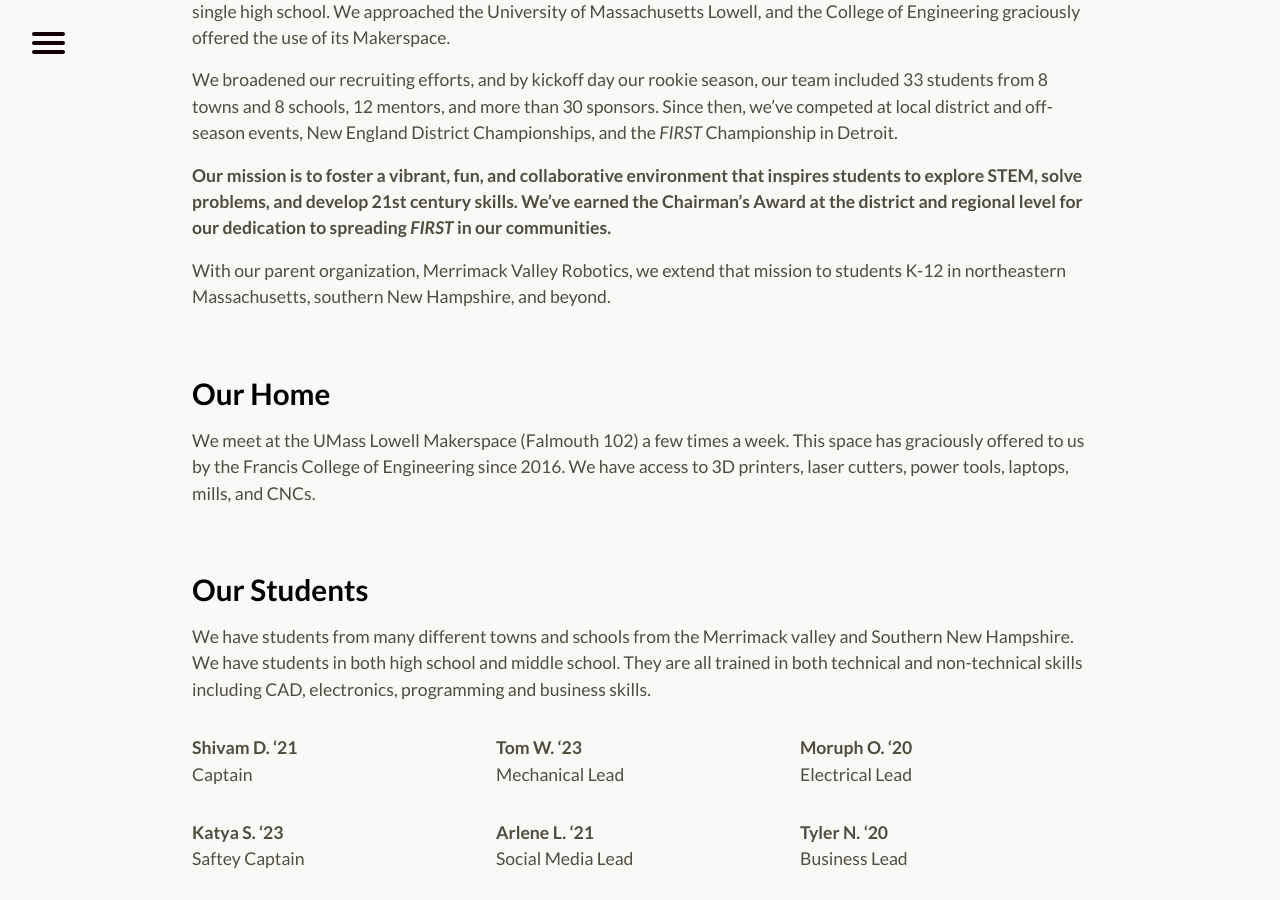
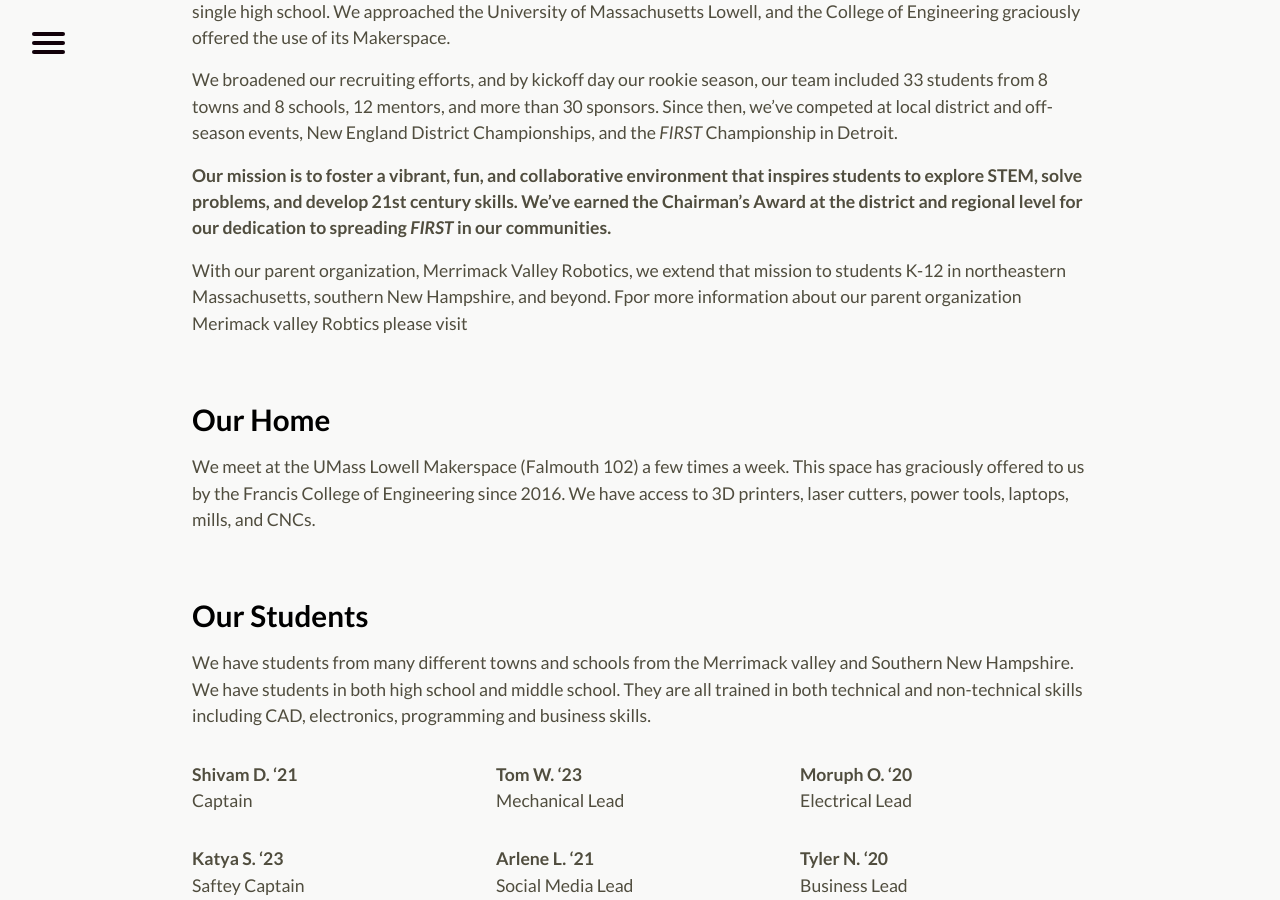
Before and after one commit to perSEVERE-5962/frc5962, a Jekyll site: the page built from about.md, in a window 1280 px wide and 900 px high, scrolled down 764 px. Built offline with Jekyll 4.4.1, drawn with Linux system fonts in a browser that asks for light colours.

Commit message:
Updated About

```diff
--- a/about.md
+++ b/about.md
@@ -15,7 +15,7 @@
 
 **Our mission is to foster a vibrant, fun, and collaborative environment that inspires students to explore STEM, solve problems, and develop 21st century skills. We've earned the Chairman's Award at the district and regional level for our dedication to spreading *FIRST* in our communities.**
 
-With our parent organization, Merrimack Valley Robotics, we extend that mission to students K-12 in northeastern Massachusetts, southern New Hampshire, and beyond.
+With our parent organization, Merrimack Valley Robotics, we extend that mission to students K-12 in northeastern Massachusetts, southern New Hampshire, and beyond. Fpor more information about our parent organization Merimack valley Robtics please visit
 
 <div class="divider"></div>
 
```
